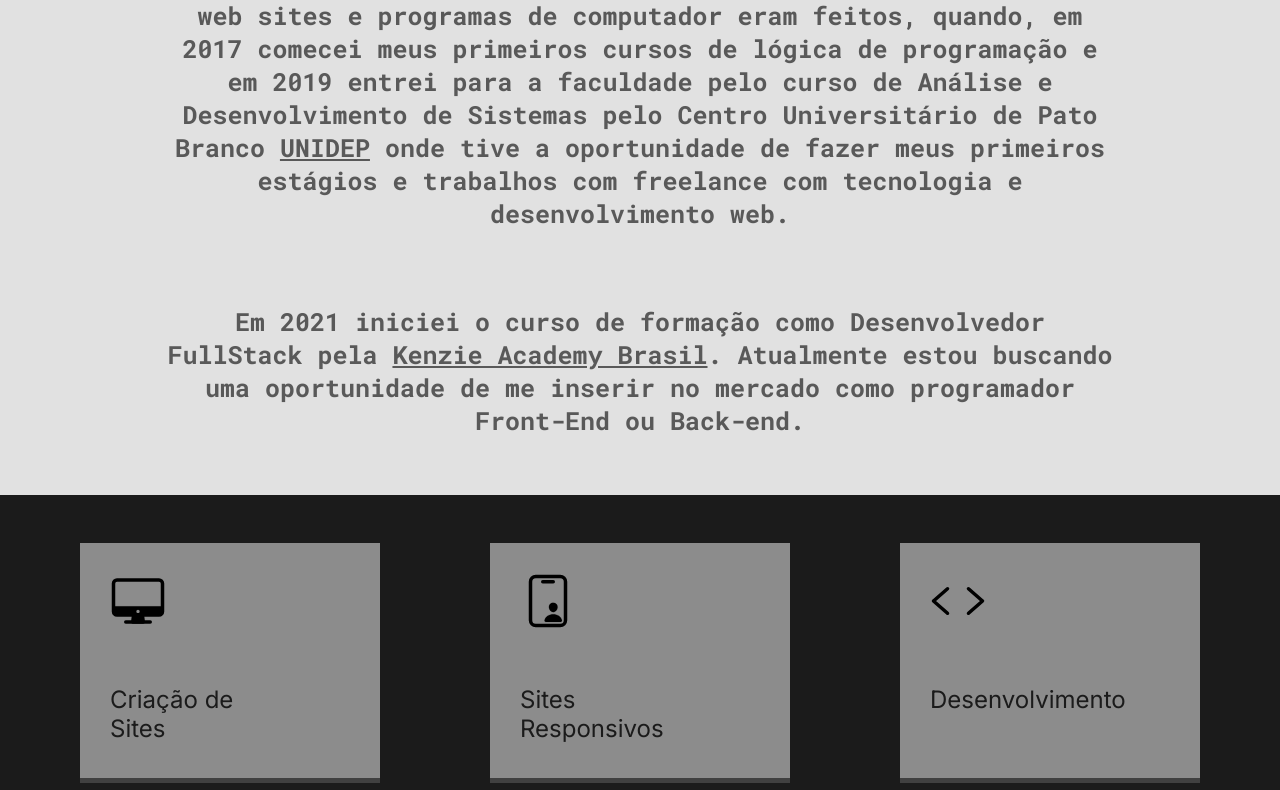
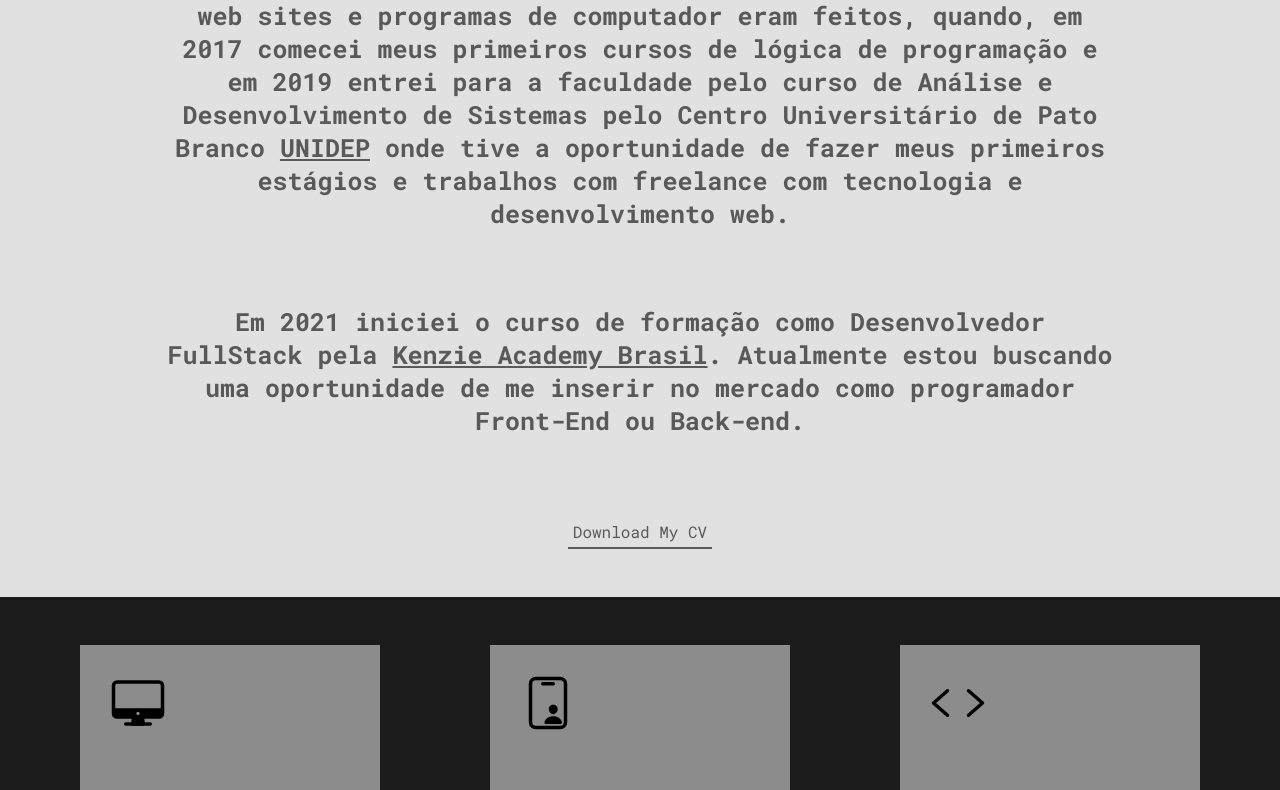
Before and after one commit to ezms/portfolio, a React (Vite) app: page /#/ in a window 1280 px wide. Shown: the part 1105-1895 px from the top of the page. Built offline with nearby package versions, Linux system fonts and the light colour scheme.

Commit message:
feat: add download CV option in about me section

```diff
--- a/src/components/AboutSection/index.tsx
+++ b/src/components/AboutSection/index.tsx
@@ -1,4 +1,9 @@
-import { AboutSectionContainer, AboutSectionTitle, AboutText } from './style';
+import {
+    AboutDownloadCV,
+    AboutSectionContainer,
+    AboutSectionTitle,
+    AboutText,
+} from './style';
 
 const anchorStyle = {
     color: '#595959',
@@ -6,6 +11,8 @@ const anchorStyle = {
 };
 
 const AboutSection = () => {
+    const downloadPath = './../../assets/documents/CV Emanuel Zago Martins.pdf';
+
     return (
         <AboutSectionContainer>
             <AboutSectionTitle>Sobre</AboutSectionTitle>
@@ -40,6 +47,9 @@ const AboutSection = () => {
                 . Atualmente estou buscando uma oportunidade de me inserir no
                 mercado como programador Front-End ou Back-end.
             </AboutText>
+            <AboutDownloadCV href={downloadPath} download>
+                Download My CV
+            </AboutDownloadCV>
         </AboutSectionContainer>
     );
 };
--- a/src/components/AboutSection/style.ts
+++ b/src/components/AboutSection/style.ts
@@ -1,12 +1,12 @@
 import styled from 'styled-components';
 
 export const AboutSectionContainer = styled.section`
-    height: 100%;
+    min-height: 100%;
     padding: 3em 0;
     background-color: var(--white-color-2);
 
     @media (min-width: 1024px) {
-        height: 100vh;
+        min-height: 100vh;
     }
 `;
 
@@ -31,3 +31,26 @@ export const AboutText = styled.p`
     margin-inline: auto;
     margin-top: 3em;
 `;
+
+export const AboutDownloadCV = styled.a`
+    display: block;
+    margin-top: 5em;
+    margin-inline: auto;
+    width: 9rem;
+
+    font-family: var(--roboto-mono-font);
+    font-size: 16px;
+    font-weight: 500;
+    line-height: 30px;
+    text-align: center;
+    color: var(--gray-color);
+    border-bottom: 2px solid var(--gray-color);
+
+    transition: all 0.3s;
+
+    :hover {
+        line-height: 45px;
+        color: var(--black-color);
+        border-bottom: 2px solid var(--black-color);
+    }
+`;
```
Also changed, not shown: 1 other file (tests, documents, lock files or other folders).
